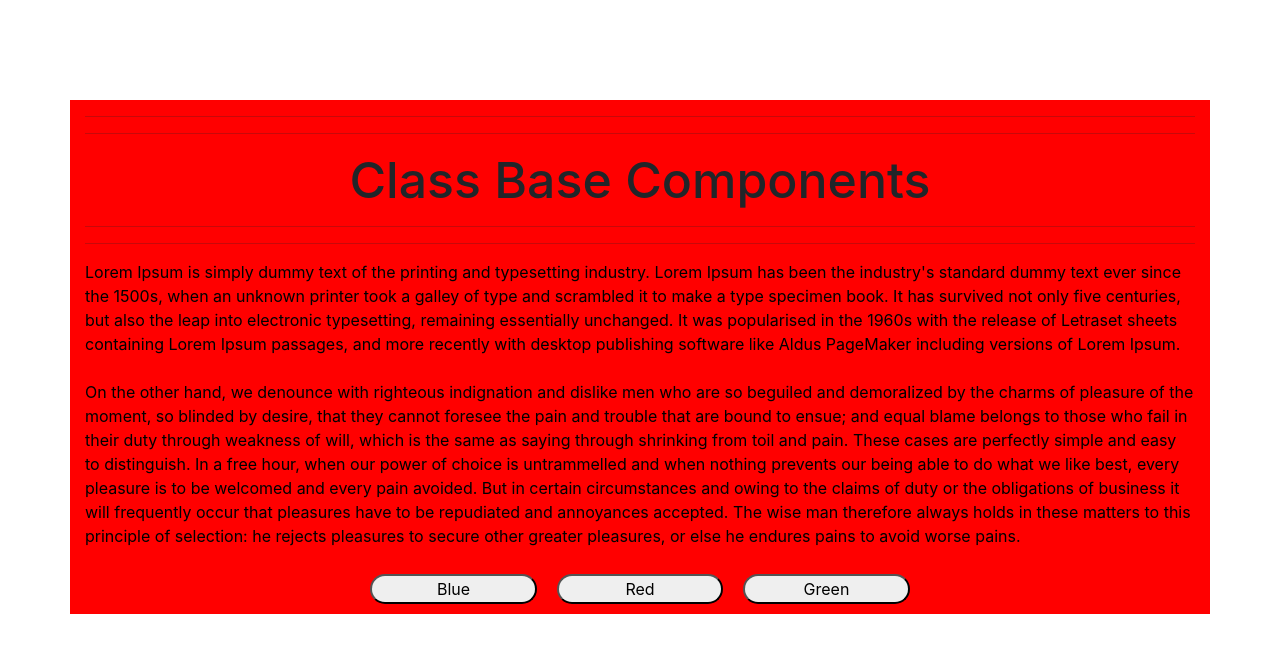
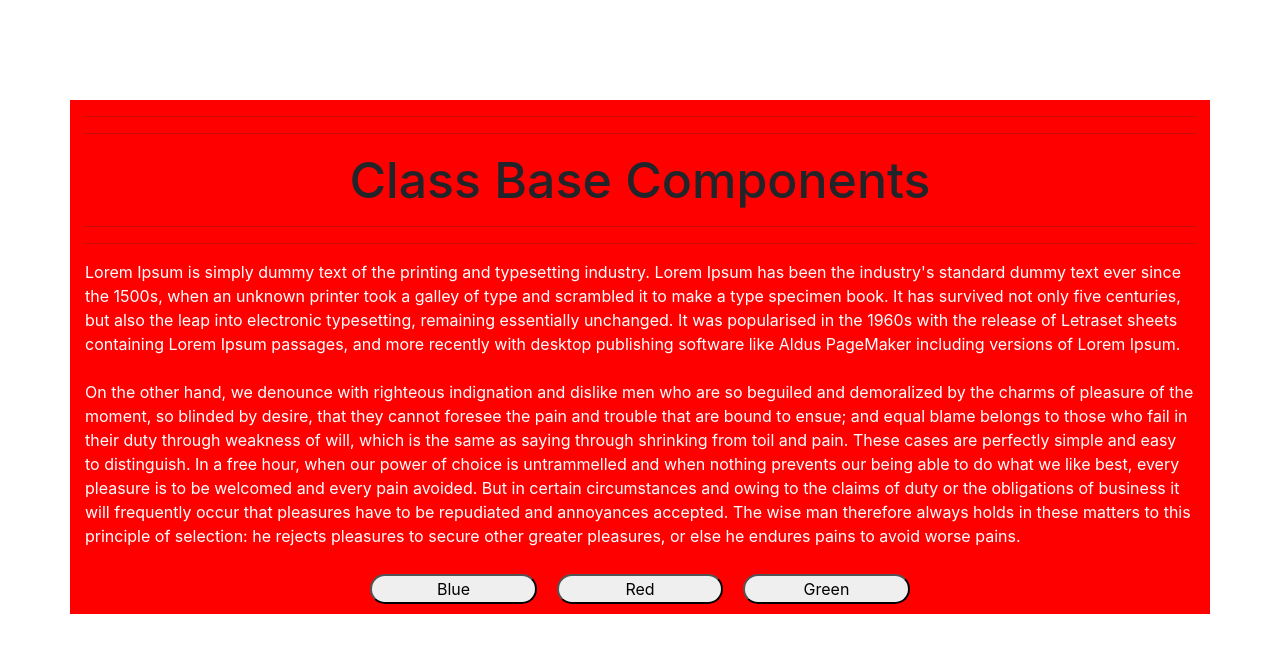
Before and after one commit to rudra622/firstreact, a React (Create React App) app: page / in a window 1280 px wide. Shown: the top 652 px of the page. Built offline with nearby package versions, Linux system fonts and the light colour scheme.

Commit message:
theme-bg

```diff
--- a/src/components/Theme-bg.js
+++ b/src/components/Theme-bg.js
@@ -7,7 +7,7 @@ class Theme extends React.Component{
         super();
         this.state={
             backgroundcolor : "red",
-            color : "black"
+            color : "white"
         }
     }
 
--- a/src/components/Theme.css
+++ b/src/components/Theme.css
@@ -27,5 +27,5 @@ body{
 button{
     margin: 10px;
     width: 15%;
-    border-radius: 20px;
+    border-radius: 25px;
 }
```
